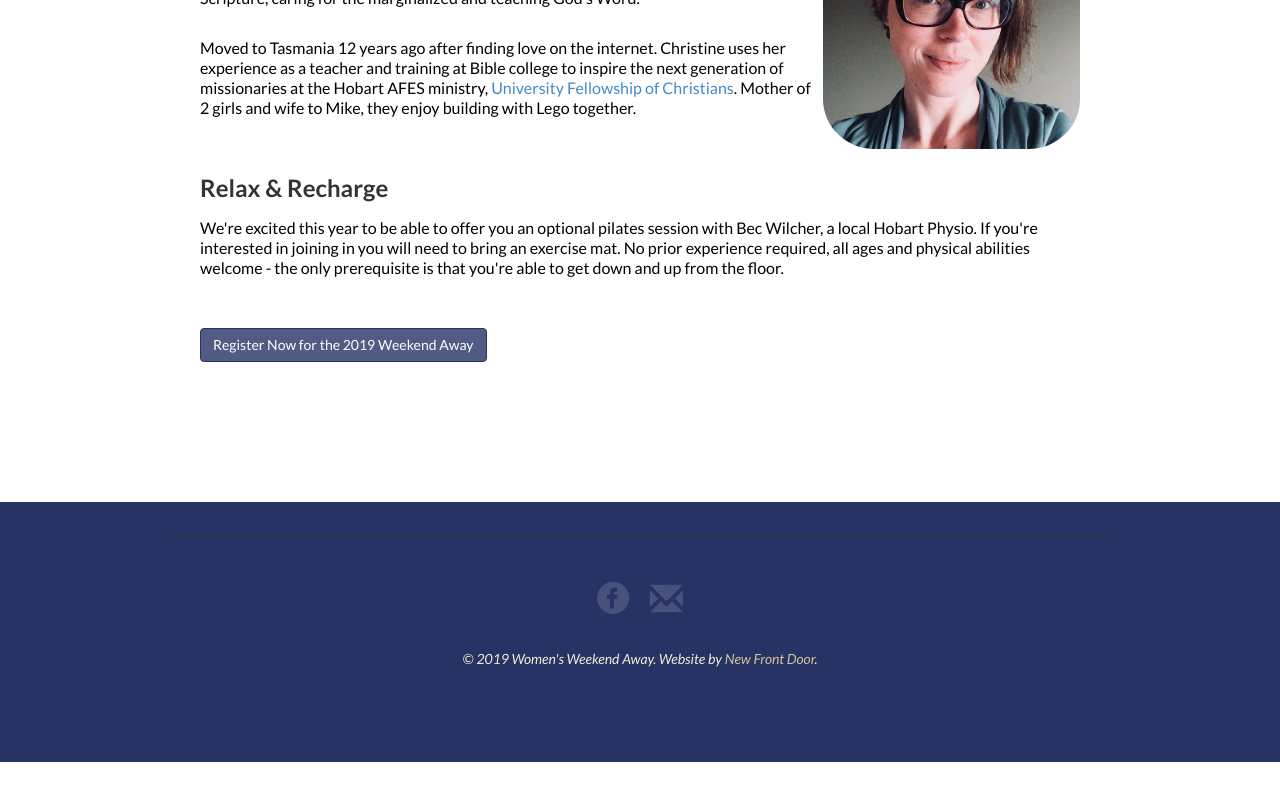
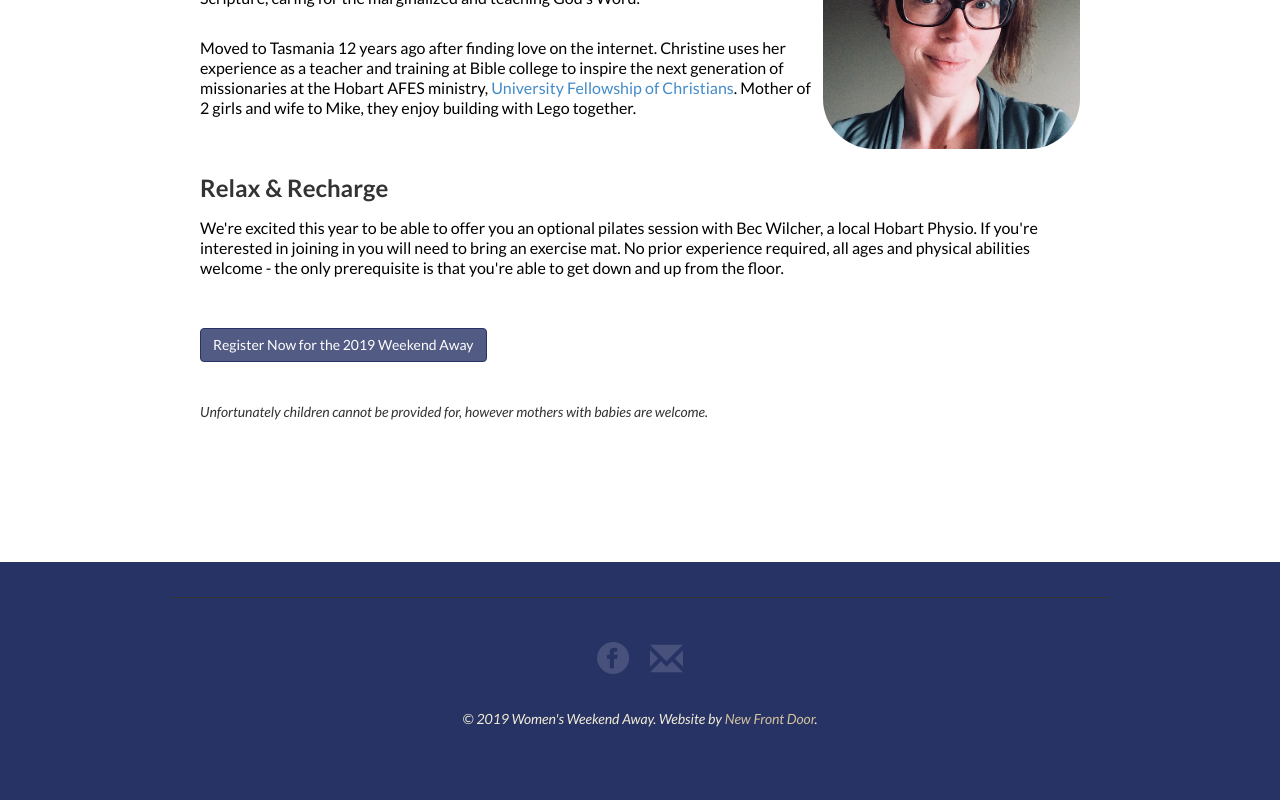
Before and after one commit to NewFrontDoor/wwa.ministry.net.au, a React (Create React App) app: page /2019Weekend in a window 1280 px wide. Shown: the part 1873-2673 px from the top of the page. Before the commit the page ends 2635 px from the top, so only its background shows below. Built offline with nearby package versions, Linux system fonts and the light colour scheme.

Commit message:
Requested changes

```diff
--- a/src/components/pages/Retreats/Retreat2019.js
+++ b/src/components/pages/Retreats/Retreat2019.js
@@ -125,6 +125,9 @@ class Retreat2019 extends Component {
             </p>
                         <br /> <br />
                         <a href="/Register"><input type="button" className="btn btn-primary " value="Register Now for the 2019 Weekend Away" /></a>
+
+                        <br /><br /><br />
+                        <em>Unfortunately children cannot be provided for, however mothers with babies are welcome.</em>
                     </div>
                 </section >
             </section>
--- a/src/components/registration/RegistrationForm.js
+++ b/src/components/registration/RegistrationForm.js
@@ -314,7 +314,7 @@ class RegistrationForm extends Component {
 
           {earlyBirdValid ? <p>Early Bird Closes 12th July 2019<br /></p> : ''}
           <p>Registrations Close 9th August 2019</p>
-
+          <em style={{ fontWeight: "normal" }}>Unfortunately children cannot be provided for, however mothers with babies are welcome.</em>
 
           <br />
           <form onSubmit={this.handleSubmit} id="registration-form">
```
